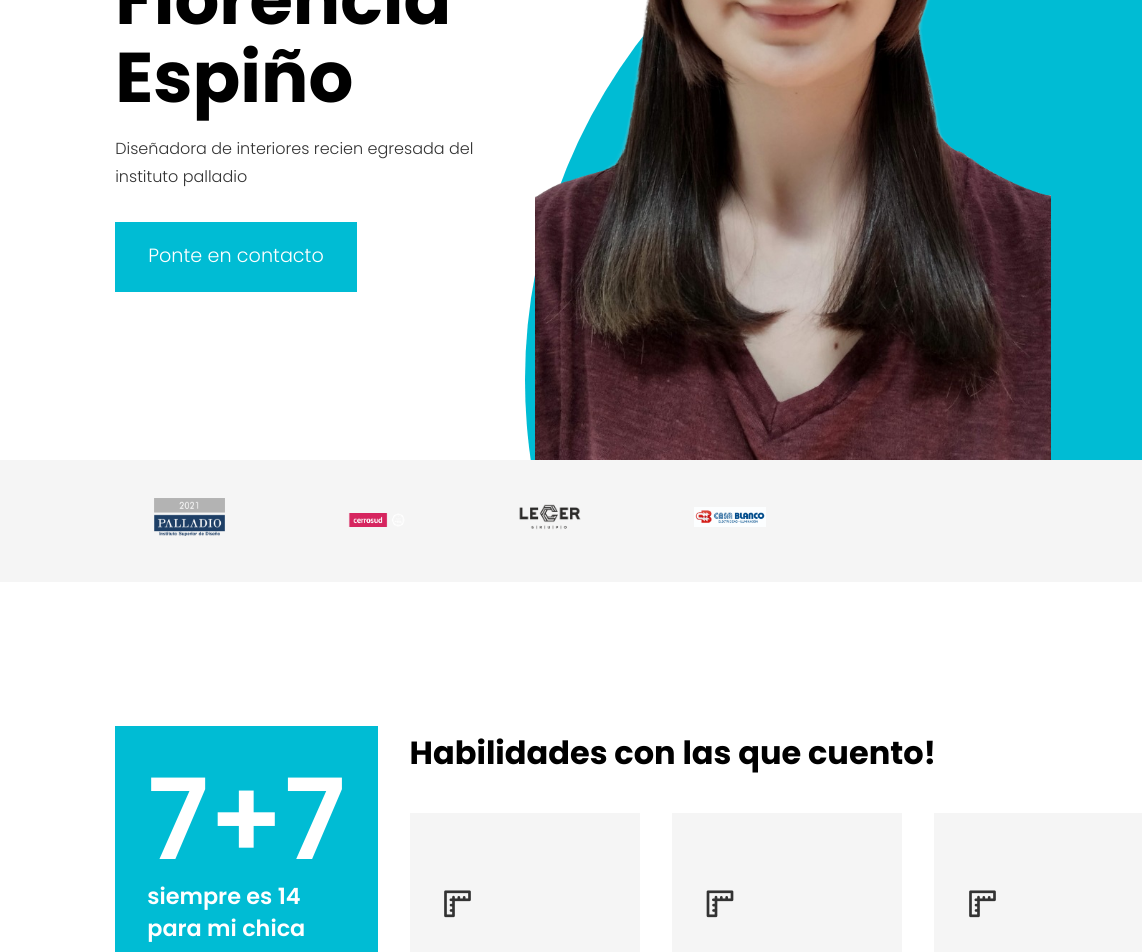
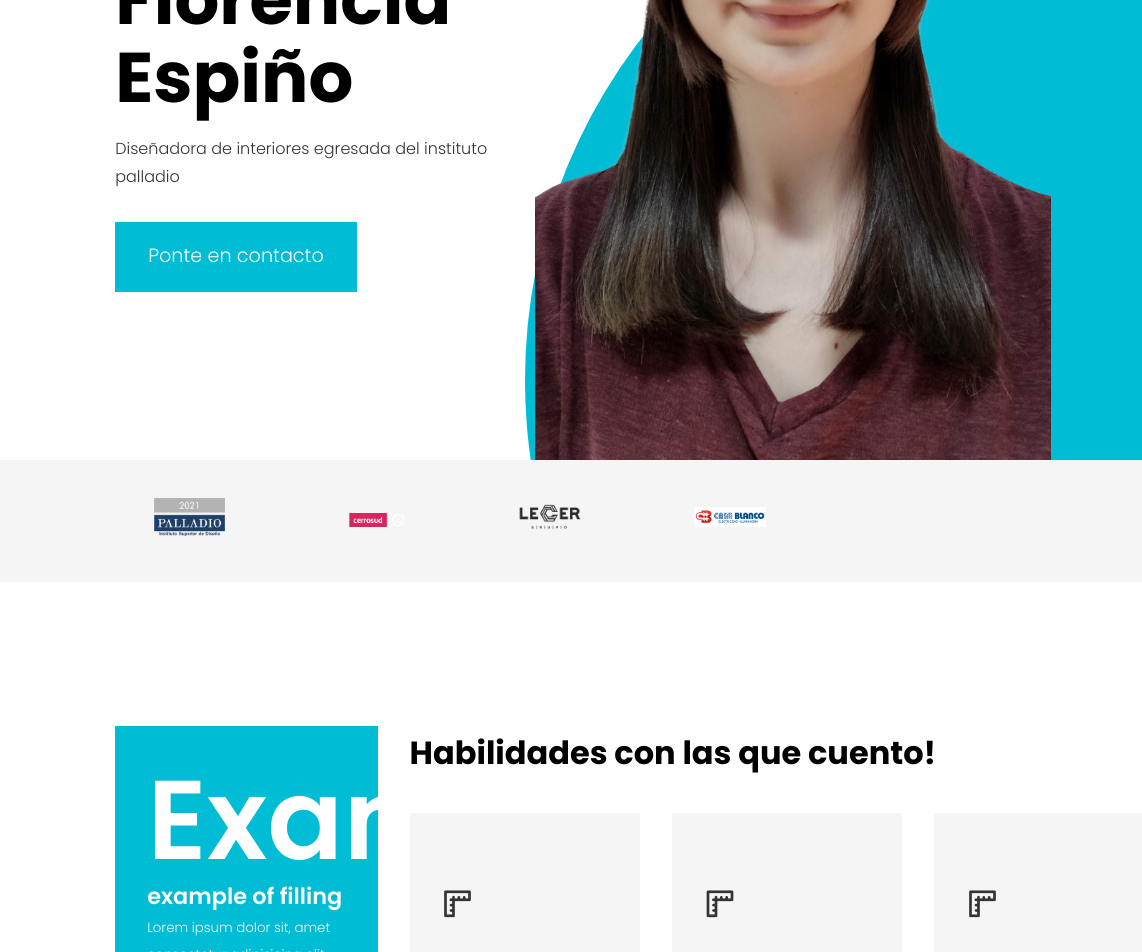
Before and after one commit to JuanMartinGallo/Responsive-Personal-Portfolio-Website, a plain HTML site: page index.html in a window 1280 px wide. Shown: the part 340-1292 px from the top of the page, 0-1142 px from the left. Drawn offline with nearby package versions, Linux system fonts and the light colour scheme.

Commit message:
Update index.html

```diff
--- a/index.html
+++ b/index.html
@@ -44,7 +44,7 @@
                 <div>
                     <h3>Hola! me llamo</h3>
                     <h1>Florencia Espiño</h1>
-                    <p>Diseñadora de interiores recien egresada del instituto palladio</p>
+                    <p>Diseñadora de interiores egresada del instituto palladio</p>
                     <a href="#contact" class="btn btn-primary btn-lg">Ponte en contacto</a>
                 </div>
             </div>
@@ -73,8 +73,8 @@
     <section id="services">
         <div class="container services__container">
             <div class="services__left">
-                <h1>7+7</h1>
-                <h4>siempre es 14 para mi chica</h4>
+                <h1>Example</h1>
+                <h4>example of filling</h4>
                 <small>Lorem ipsum dolor sit, amet consectetur adipisicing elit. Molestiae odio repudiandae nulla sed nam, delectus officia id. Minima itaque inventore modi rem, culpa, cumque alias ipsa magni adipisci nesciunt eum!</small>
             </div>
             <div class="services__right">
```
